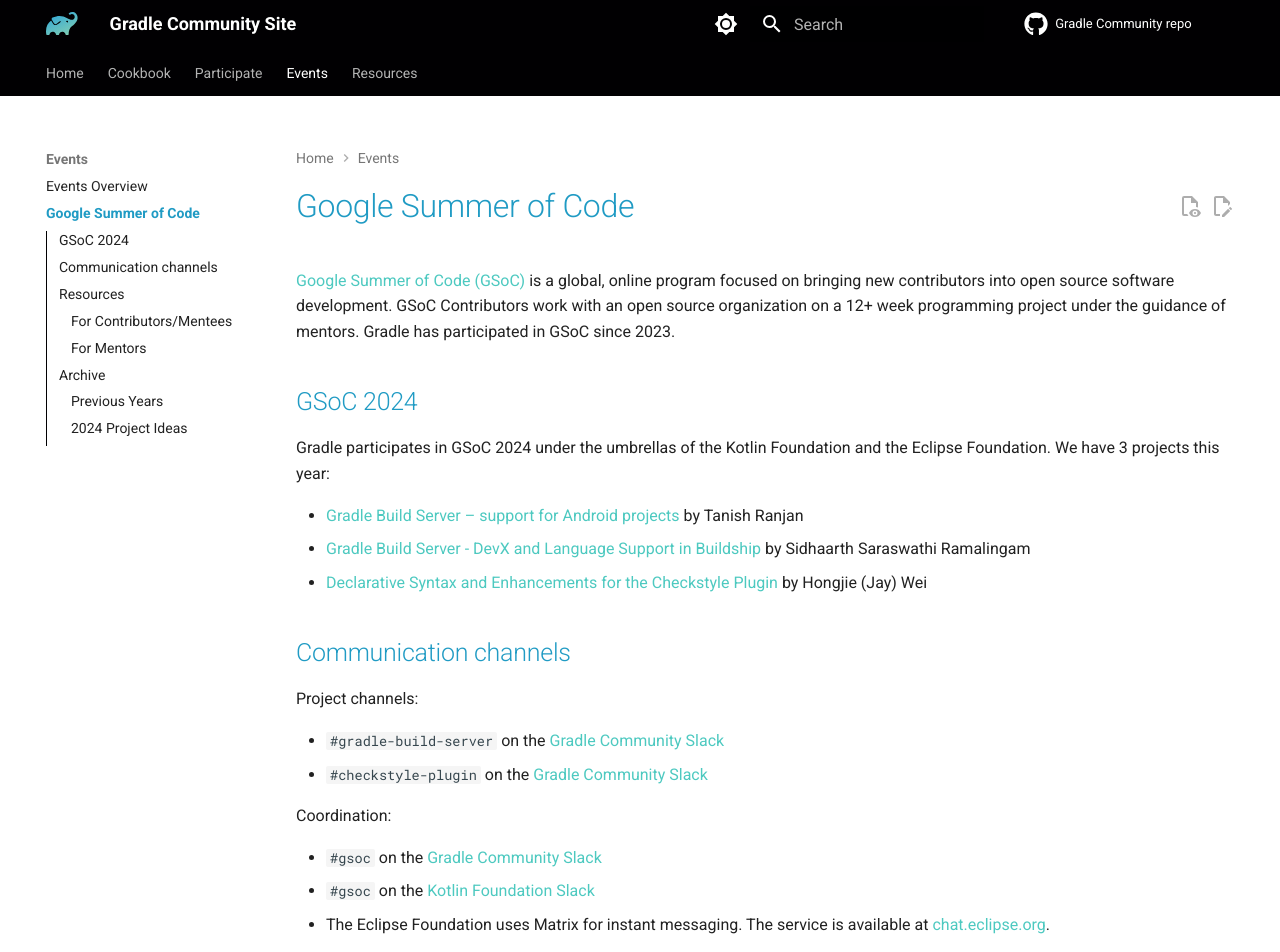
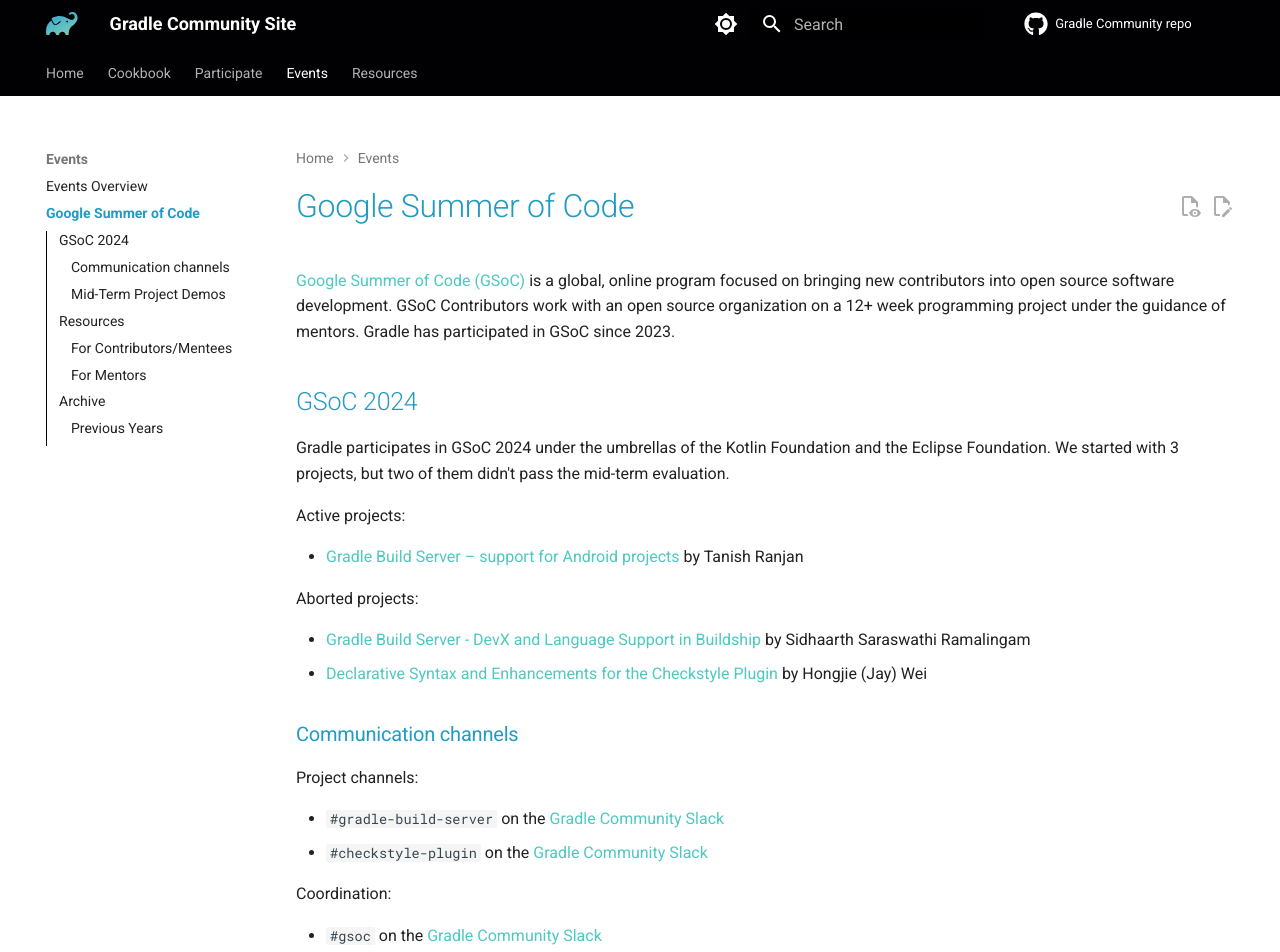
Before and after one commit to gradle/community, an MkDocs documentation site: the page built from docs/events/gsoc/README.md, in a window 1280 px wide and 1400 px high. Shown: the top 952 px of the window. Built offline with MkDocs 1.6.1 and Material for MkDocs 9.7.7, drawn with Linux system fonts in a browser that asks for light colours; plug-ins that fetch from the network failed and are left out; comment, search, counter and statistics services are not loaded; some of the changed text lies outside the part shown.

Commit message:
Update the GSoC project statuses and add mid-term demo

```diff
--- a/docs/assets/css/gradle.css
+++ b/docs/assets/css/gradle.css
@@ -43,3 +43,26 @@ h3 {
 h4 {
     color: var(--gradle-blue);
 }
+
+.youtube-video {
+    overflow: hidden;
+    position: relative;
+    display: flex;
+    justify-content: center;
+
+  div {
+    position: relative;
+    height: 100%;
+    width: 100%;
+    aspect-ratio: 16/9;
+    max-width: 900px;
+  }
+
+  iframe {
+    position: absolute;
+    top: 0;
+    left: 0;
+    width: 100%;
+    height: 100%;
+  }
+}
--- a/docs/events/gsoc/README.md
+++ b/docs/events/gsoc/README.md
@@ -15,13 +15,18 @@ Gradle has participated in GSoC since 2023.
 
 Gradle participates in GSoC 2024 under the umbrellas of
 the Kotlin Foundation and the Eclipse Foundation.
-We have 3 projects this year:
+We started with 3 projects, but two of them didn't pass the mid-term evaluation.
+
+Active projects:
 
 - [Gradle Build Server – support for Android projects](./2024/gradle-build-server-android.md) by Tanish Ranjan
+
+Aborted projects:
+
 - [Gradle Build Server - DevX and Language Support in Buildship](./2024/gradle-build-server-devx.md) by Sidhaarth Saraswathi Ramalingam
 - [Declarative Syntax and Enhancements for the Checkstyle Plugin](./2024/checkstyle-plugin.md) by Hongjie (Jay) Wei
 
-## Communication channels
+### Communication channels
 
 Project channels:
 
@@ -33,6 +38,14 @@ Coordination:
 - `#gsoc` on the [Gradle Community Slack](https://gradle.org/slack-invite)
 - `#gsoc` on the [Kotlin Foundation Slack](https://kotlinlang.org/community/)
 - The Eclipse Foundation uses Matrix for instant messaging. The service is available at [chat.eclipse.org](https://chat.eclipse.org/).
+
+### Mid-Term Project Demos
+
+<div class="youtube-video">
+  <div>
+    <iframe src="https://www.youtube.com/embed/UN0AFCLASZA?si=9aG5tDzj6nL1_IKT" title="YouTube video player" frameborder="0" allow="accelerometer; autoplay; clipboard-write; encrypted-media; gyroscope; picture-in-picture; web-share" referrerpolicy="strict-origin-when-cross-origin" allowfullscreen></iframe>
+  </div>
+</div>
 
 ## Resources
 
@@ -84,22 +97,3 @@ References:
 ### Previous Years
 
 - [GSoC 2023](./2023/README.md) - 1 projects
-
-### 2024 Project Ideas
-
-Not all project applications were accepted in 2024,
-and we have some project ideas that are open for contributions.
-Consider them for GSoC 2025 or other open source mentorship program!
-
-- [Kotlin DSL improvements for Declarative Gradle](https://kotlinlang.org/docs/gsoc-2024.html#kotlin-dsl-improvements-for-declarative-gradle-medium-175-hrs) -
-  Kotlin Foundation, Medium difficulty, 175 hrs
-- [Gradle build server – support for Android projects](https://kotlinlang.org/docs/gsoc-2024.html#gradle-build-server-support-for-android-projects-medium-or-hard-175-hrs-or-350-hrs) -
-  Kotlin Foundation, Medium or Hard difficulty, 175 hrs or 350 hrs
-- [Kotlin DSL documentation samples test framework](https://kotlinlang.org/docs/gsoc-2024.html#kotlin-dsl-documentation-samples-test-framework-easy-or-medium-90-hrs-or-175-hrs) -
-  Kotlin Foundation, Easy or Medium difficulty, 90 hrs or 175 hrs
-- [Improve Buildship project and classpath generation](https://gitlab.eclipse.org/eclipsefdn/emo-team/gsoc-at-the-ef/-/issues/7) -
-  Eclipse Foundation, Easy difficulty, 175 hrs or 350 hrs
-- [Make Buildship independent from the Eclipse Gradle plugin](https://gitlab.eclipse.org/eclipsefdn/emo-team/gsoc-at-the-ef/-/issues/6) -
-  Eclipse Foundation, Medium or Hard difficulty, 175 hrs or 350 hrs
-- [Eclipse and Gradle Build Server](https://gitlab.eclipse.org/eclipsefdn/emo-team/gsoc-at-the-ef/-/issues/5) -
-  Eclipse Foundation, Medium or Hard difficulty, 175 hrs or 350 hrs
```
Also changed, not shown: docs/events/gsoc/2024/README.md (+25 -1 lines), docs/events/gsoc/2024/checkstyle-plugin.md (+12 -1 lines), docs/events/gsoc/2024/gradle-build-server-android.md (+2 -27 lines), docs/events/gsoc/2024/gradle-build-server-devx.md (+2 -1 lines).
